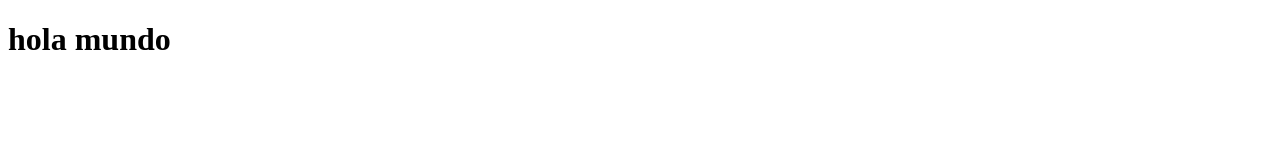
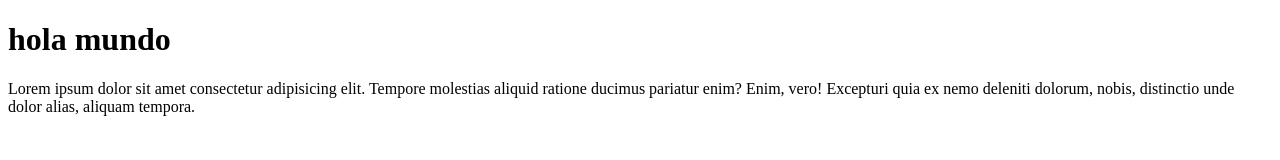
Before and after one commit to cvillcas/regge, a plain HTML site: page index.html in a window 1280 px wide. Drawn offline with Linux system fonts and the light colour scheme.

Commit message:
segundo commit

```diff
--- a/app.js
+++ b/app.js
@@ -0,0 +1 @@
+console.log("hola mundo");
--- a/index.html
+++ b/index.html
@@ -9,6 +9,7 @@
 
 
     <h1>hola mundo</h1>
+    <p>Lorem ipsum dolor sit amet consectetur adipisicing elit. Tempore molestias aliquid ratione ducimus pariatur enim? Enim, vero! Excepturi quia ex nemo deleniti dolorum, nobis, distinctio unde dolor alias, aliquam tempora.</p>
 
 </body>
 </html>
```
